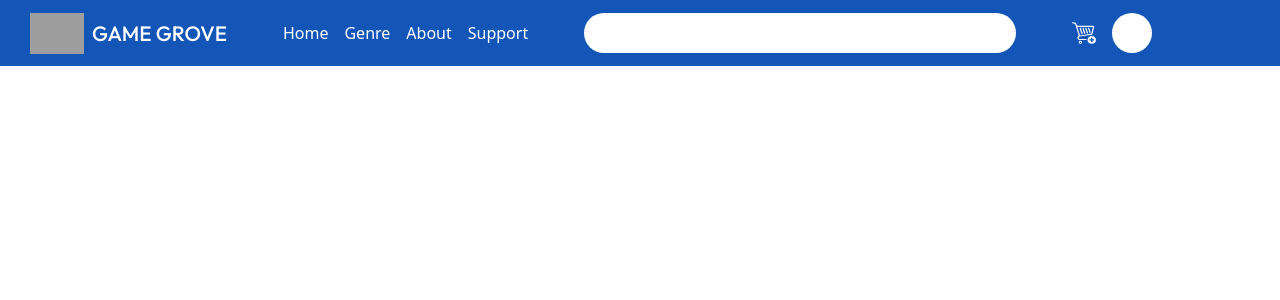
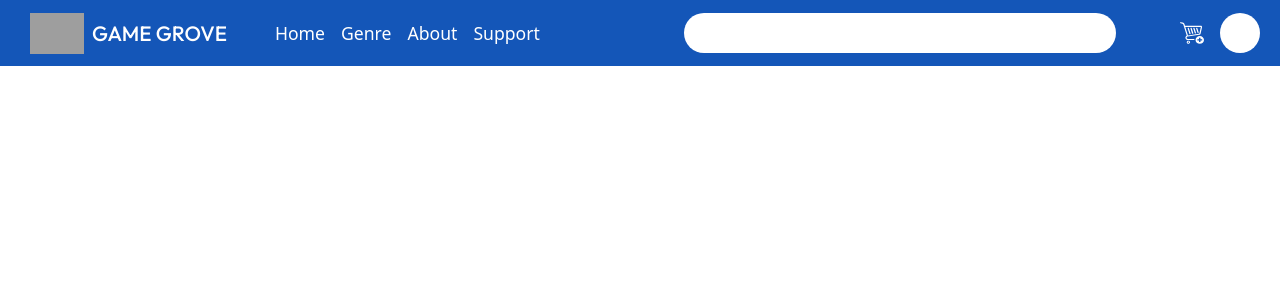
Before and after one commit to Cybercery/gamegrove, a React (Create React App) app: page / in a window 1280 px wide. Shown: the top 300 px of the page. Built offline with nearby package versions, Linux system fonts and the light colour scheme; grey boxes are pictures that could not be loaded.

Commit message:
Fixed Navbar spacing

```diff
--- a/src/components/Navbar.js
+++ b/src/components/Navbar.js
@@ -46,18 +46,10 @@ const Navbar = () => {
           />
           <div className="min-w-[2.5rem] min-h-[2.5rem] rounded-full bg-white mx-4  self-center"></div>
         </div>
-
-        {/* <ul>
-          <li>
-            <Link to="/">Home</Link>
-          </li>
-          <li>
-            <Link to="/about">About</Link>
-          </li>
-        </ul> */}
       </div>
 
-      <div className="hidden lg:flex justify-start content-start bg-[#1456B8] py-[0.8rem] px-5 gap-14">
+      <div className="hidden lg:flex justify-between content-between bg-[#1456B8] py-[0.8rem] px-5">
+        <div className="flex gap-12">
           <div className="flex gap-2">
             <img
               src={Logo}
@@ -68,7 +60,7 @@ const Navbar = () => {
               GAME GROVE
             </h1>
           </div>
-        <ul className="flex text-white no-underline gap-4 self-center">
+          <ul className="flex text-white no-underline text-[1.1rem] gap-4 self-center">
             <li>
               <Link to="/">Home</Link>
             </li>
@@ -82,6 +74,8 @@ const Navbar = () => {
               <Link to="/support">Support</Link>
             </li>
           </ul>
+        </div>
+        <div className="flex gap-16">
           <div className="min-w-[27rem] h-[2.5rem] bg-white self-center rounded-full"></div>
           <div className="flex self-center gap-4">
             <img src={Cart} className="w-6"></img>
@@ -89,6 +83,7 @@ const Navbar = () => {
           </div>
         </div>
       </div>
+    </div>
   );
 };
 
--- a/src/pages/about.js
+++ b/src/pages/about.js
@@ -6,7 +6,7 @@ const About = () => {
     <div>
       <NavBar />
 
-      <h1>GeeksforGeeks is a Computer Science portal for geeks.</h1>
+      <h1>About us</h1>
     </div>
   );
 };
```
Lines whose indentation alone changed are shown as unchanged.
